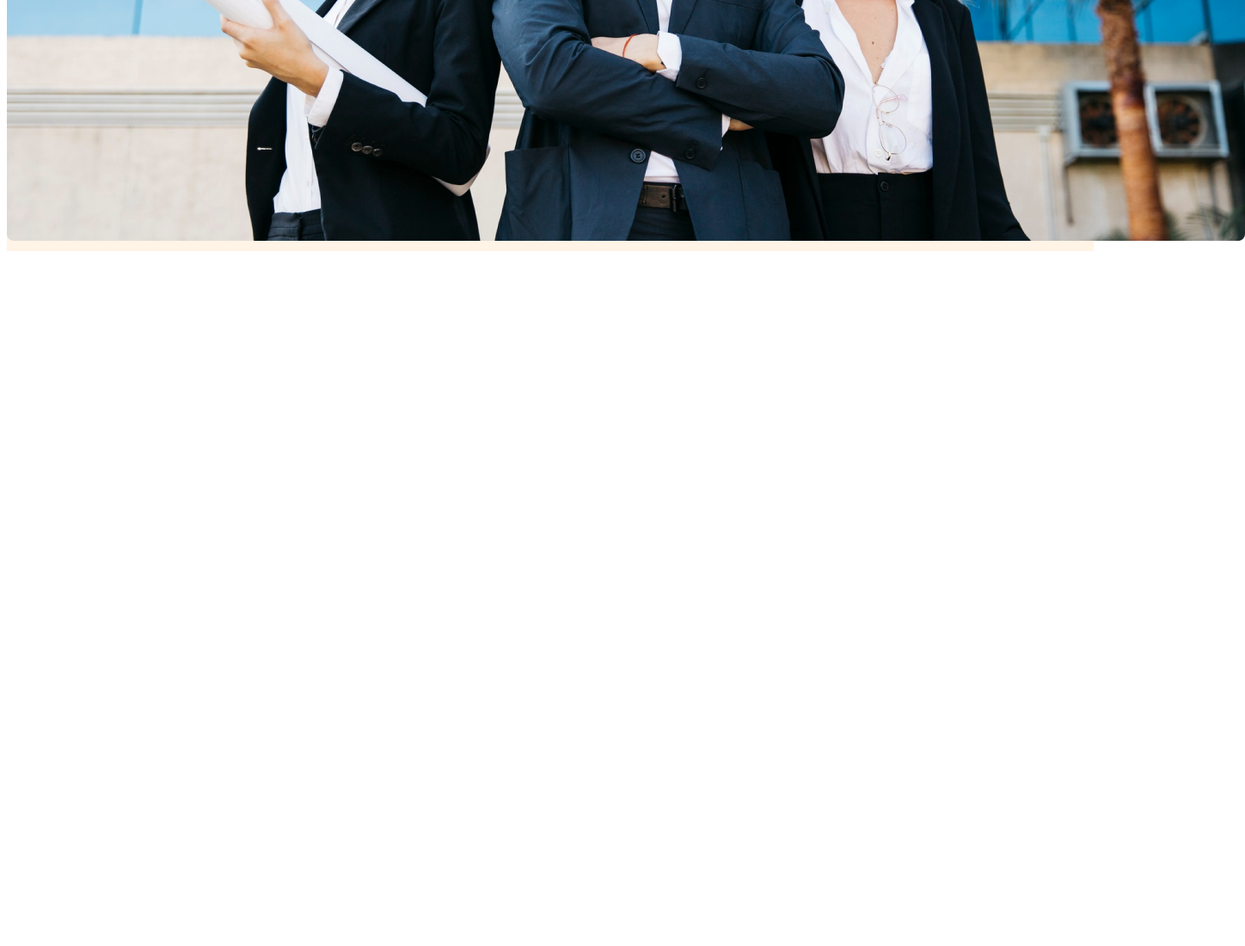
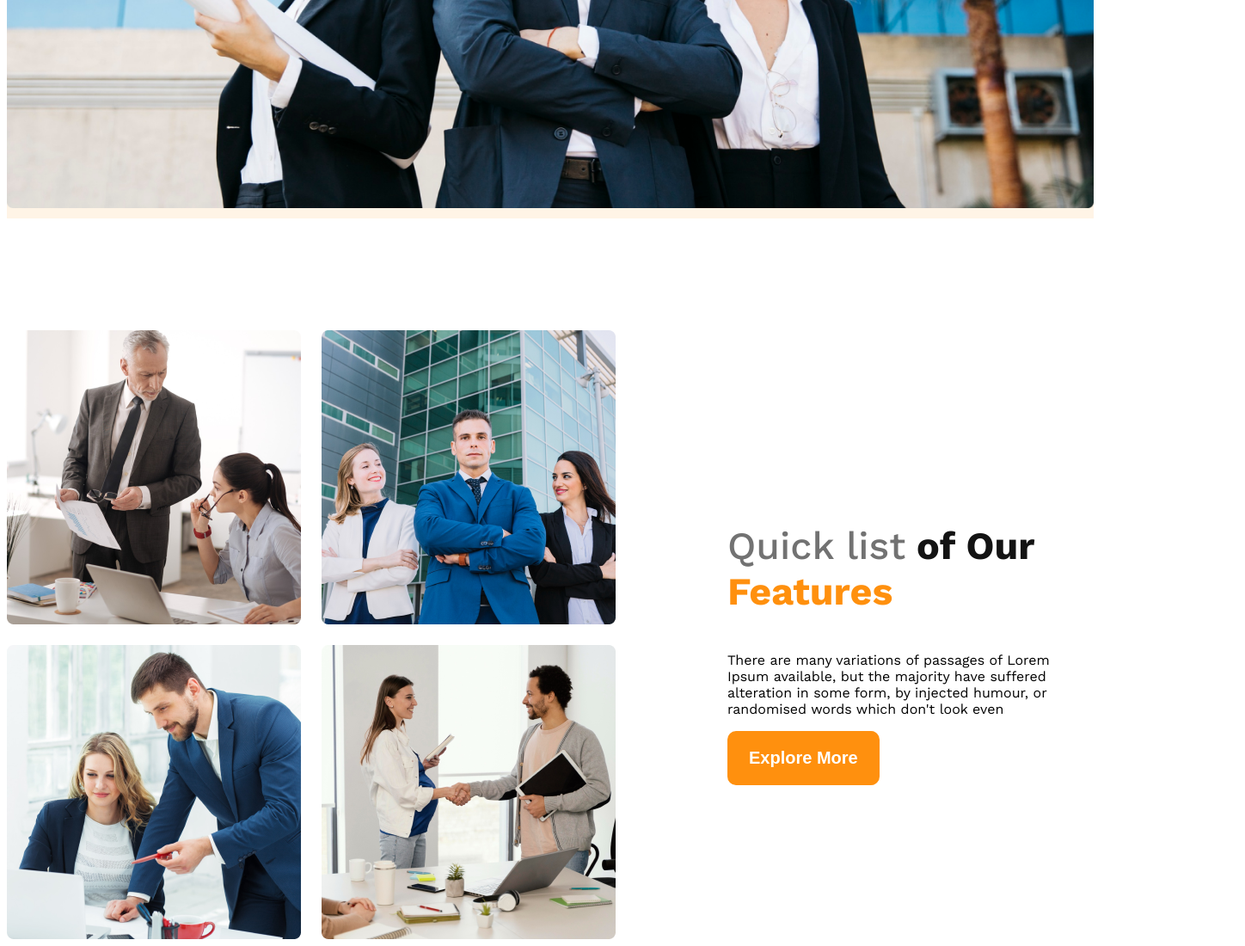
Before and after one commit to MahamudulHaque4/responsive_website_ph, a plain HTML site: page index.html in a window 1280 px wide. Shown: the part 844-1944 px from the top of the page at 86% size, 1448 px wide, since content can reach past the window. Before the commit the page ends 1144 px from the top, so only its background shows below. Drawn offline with nearby package versions, Linux system fonts and the light colour scheme.

Commit message:
Header and Main half complete

```diff
--- a/index.html
+++ b/index.html
@@ -26,12 +26,26 @@
                 </p>
                 <button class="btn-primary">Explore More</button>
             </div>
-            <img src="images/banner.png" alt="">
+            <img class="banner-image" src="images/banner.png" alt="">
 
         </div>
     </header>
     <main>
-
+        <section class="teams display-flex">
+            <div class="team-photo-container">
+                <img src="images/team1.png" alt="">
+                <img src="images/team2.png" alt="">
+                <img src="images/team3.png" alt="">
+                <img src="images/team4.png" alt="">
+            </div>
+            <div class="features">
+                <h3 class="feature-title">
+                    <span id="quick-list" class="text-dark03">Quick list</span> <span class="text-dark01">of Our</span> <span class="text-primary">Features</span>
+                </h3>
+                <p class="feature-description">There are many variations of passages of Lorem Ipsum available, but the majority have suffered alteration in some form, by injected humour, or randomised words which don't look even</p>
+                <button class="btn-primary">Explore More</button>
+            </div>
+        </section>
     </main>
     <footer>
 
--- a/styles/responsive.css
+++ b/styles/responsive.css
@@ -43,6 +43,17 @@
     padding: 20px 25px;
     font-size: 1.25rem;
     font-weight: 600;
+    border-radius: 10px;
+    border: none;
+}
+
+main {
+    max-width: 1440px;
+    margin: 0 auto;
+}
+
+main > section {
+    margin-top: 130px;
 }
 
 /* Header Styles */
@@ -81,6 +92,7 @@
     max-width: 860px;
     margin: 0 auto;
     text-align: center;
+    margin-bottom: 50px;
 }
 
 .banner-title {
@@ -93,3 +105,63 @@
     font-weight: 500;
     font-size: 0.9rem;
 }
+
+.banner-image {
+    max-width: 100%;
+
+}
+
+/* Team and Features Section Styles */
+.teams {
+    align-items: center;
+}
+
+.team-photo-container {
+    display: grid;
+    grid-template-columns: repeat(2, 1fr);
+    gap: 24px;
+}
+
+.features {
+    margin-left: 130px;
+    max-width: 540px;
+}
+
+.feature-title {
+     font-size: 2.8rem;
+     font-weight: 700;
+}
+
+#quick-list {
+    font-weight: 500;
+}
+
+.text-primary {
+    color: #FF900E;
+}
+
+/* Lower Device Responsive Part */
+@media screen and (max-width: 768px) {
+    .navbar , .nav-links, .teams{
+        flex-direction: column;
+        align-items: center;
+    }
+    .team-photo-container {
+        grid-template-columns: repeat(1, 1fr);
+        gap: 12px;
+    }
+    .features {
+        margin-left: 20px;
+    }
+
+}
+
+/* Medium Device Responsive Part */
+@media screen and (min-width: 576px) and (max-width: 992px) {
+    .teams {
+        flex-direction: column;
+    }
+    .team-photo-container {
+        margin: 50px auto
+    }
+}
```
